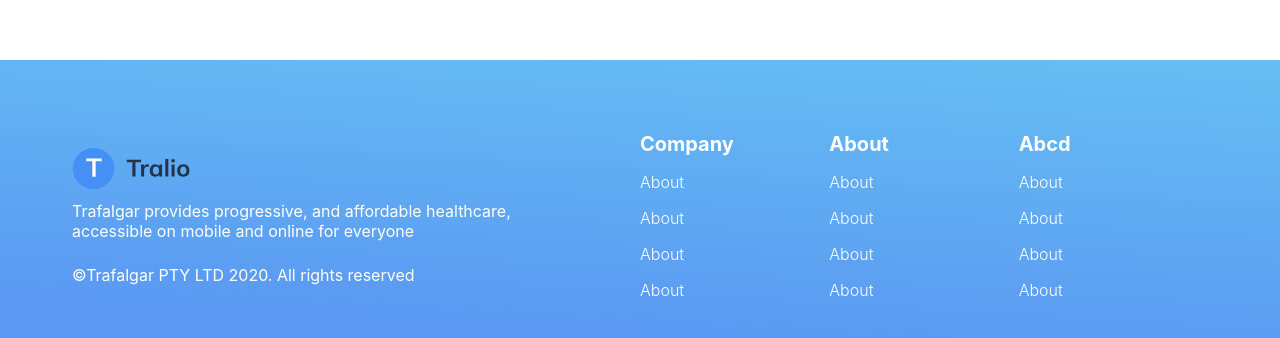
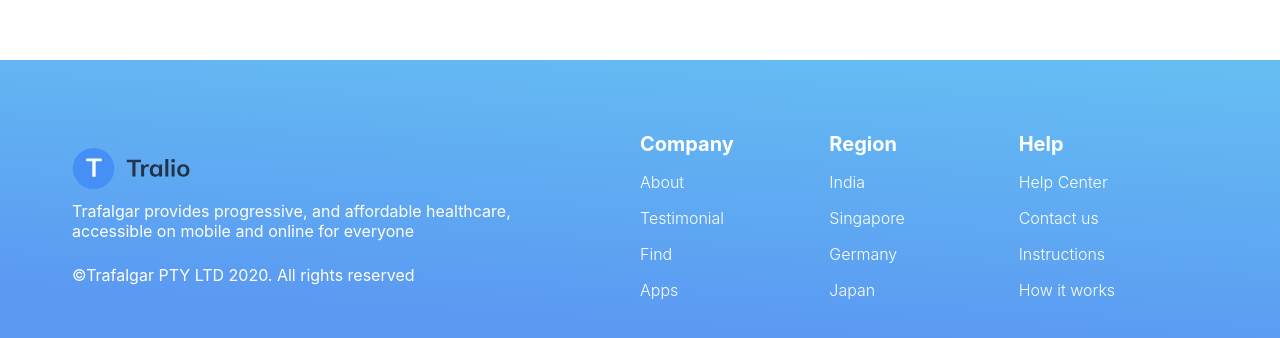
Before and after one commit to iot-lab-kiit/tralio-frontend, a Next.js app: page / in a window 1280 px wide. Shown: the part 824-1162 px from the top of the page. Built offline with nearby package versions, Linux system fonts and the light colour scheme.

Commit message:
fixed errors in console and added confirm password in signup

```diff
--- a/TralioAPI/registerForm.js
+++ b/TralioAPI/registerForm.js
@@ -48,16 +48,16 @@ const registerForm = [
             maxLength: 20
         },
     },
-    // {
-    //     type: 'password',
-    //     name: 'userConfirmPassword',
-    //     placeholder: 'Confirm Password',
-    //     validation: {
-    //         required: true,
-    //         minLength: 6,
-    //         maxLength: 20
-    //     },
-    // },
+    {
+        type: 'password',
+        name: 'userConfirmPassword',
+        placeholder: 'Confirm Password',
+        validation: {
+            required: false,
+            minLength: 6,
+            maxLength: 20
+        },
+    },
 ]
 
 export default registerForm;
--- a/components/Footer/Footer.jsx
+++ b/components/Footer/Footer.jsx
@@ -13,9 +13,9 @@ const Footer = () => {
   const generateFooter = (e) => {
     return(
         <>
-          <Grid item sm={12} md={2} xs={12}>
+          <Grid key={"footer " + e.title} item sm={12} md={2} xs={12}>
             <Box display={'flex'} flexDirection={'column'} textAlign={{lg: 'left', md: 'left', sm: 'center', xs: 'center'}} mt={3}>
-              <Box key={"footer " + e.title} fontSize={'20px'} fontWeight={'700'}>
+              <Box fontSize={'20px'} fontWeight={'700'}>
                 {e.title}
               </Box>
               <Box display={'flex'} flexDirection={'column'} mt={2} fontWeight={300}>
--- a/components/Footer/footerData.js
+++ b/components/Footer/footerData.js
@@ -7,57 +7,57 @@ const footerData = [
                 href: '/'
             },
             {
-                head: 'About',
+                head: 'Testimonial',
                 href: '/'
             },
             {
-                head: 'About',
+                head: 'Find',
                 href: '/'
             },
             {
-                head: 'About',
+                head: 'Apps',
                 href: '/'
             },
         ]
     },
     {
-        title: 'About',
+        title: 'Region',
         content: [
             {
-                head: 'About',
+                head: 'India',
                 href: '/'
             },
             {
-                head: 'About',
+                head: 'Singapore',
                 href: '/'
             },
             {
-                head: 'About',
+                head: 'Germany',
                 href: '/'
             },
             {
-                head: 'About',
+                head: 'Japan',
                 href: '/'
             },
         ]
     },
     {
-        title: 'Abcd',
+        title: 'Help',
         content: [
             {
-                head: 'About',
+                head: 'Help Center',
                 href: '/'
             },
             {
-                head: 'About',
+                head: 'Contact us',
                 href: '/'
             },
             {
-                head: 'About',
+                head: 'Instructions',
                 href: '/'
             },
             {
-                head: 'About',
+                head: 'How it works',
                 href: '/'
             },
         ]
--- a/components/LoginIcons/LoginIcons.jsx
+++ b/components/LoginIcons/LoginIcons.jsx
@@ -37,7 +37,7 @@ export default function LoginIcons () {
             <Box display={'flex'} justifyContent={'space-around'} alignItems={'center'} width={'100%'} mt={2} pl={4} pr={4}>
                 {
                     icons.map(e => (
-                        <Box key={e.src} component={Link} noLinkStyle href={e.href} width={'25px'} height={'25px'}>
+                        <Box key={e.alt} component={Link} noLinkStyle href={e.href} width={'25px'} height={'25px'}>
                             <Image src={e.src} alt={e.alt} />
                         </Box>
                     ))
--- a/components/Navbar/DashboardNavbar.jsx
+++ b/components/Navbar/DashboardNavbar.jsx
@@ -153,9 +153,9 @@ const DashboardNavbar = () => {
                         </ListItem>
                         <Box mt={1} />
                         {tabs.map((each, index) => (
-                            <ListItem key={each}>
+                            <ListItem key={each.id}>
                                 <Box ml={1} />
-                                <Button component={Link} key={each} href={each.href} as={''} noLinkStyle color={'primary'}>
+                                <Button component={Link} href={each.href} as={''} noLinkStyle color={'primary'}>
                                     {each.id}
                                 </Button>
                             </ListItem>
--- a/container/SignUp/SignUp.jsx
+++ b/container/SignUp/SignUp.jsx
@@ -19,7 +19,15 @@ export default function SignUp({ setCurrentStage }) {
 
     const validate = ({user, reregisterForm}) => {
         //here we need to verify the input fields
-        return true;
+        if(user.userPassword === user.userConfirmPassword){
+            delete user.userConfirmPassword;
+            return true;
+        }
+        else{
+            enqueueSnackbar('fuck u', {
+                variant: 'error',
+            });
+        }
     }
 
     const handleUserInfo = (e) => {
@@ -73,6 +81,7 @@ export default function SignUp({ setCurrentStage }) {
         return (
             <>
                 <TextField
+                    key={input.name}
                     fullWidth
                     id={input.name}
                     label={input.placeholder}
```
